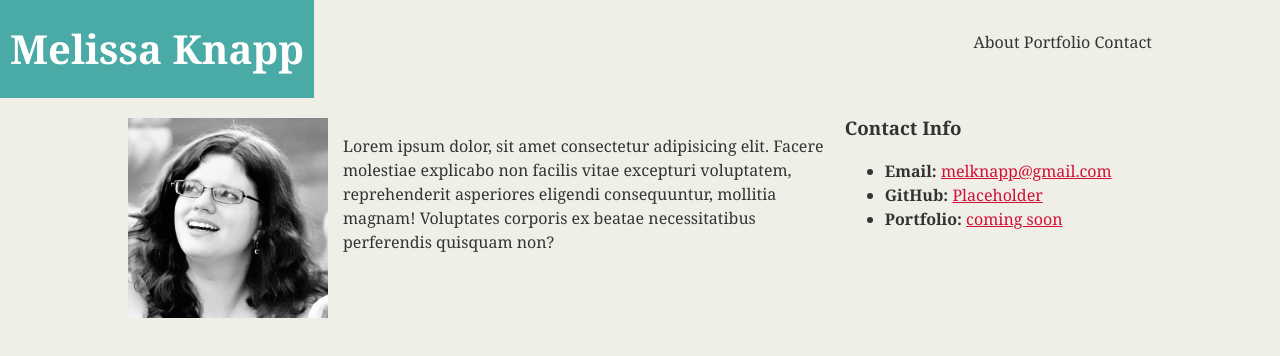
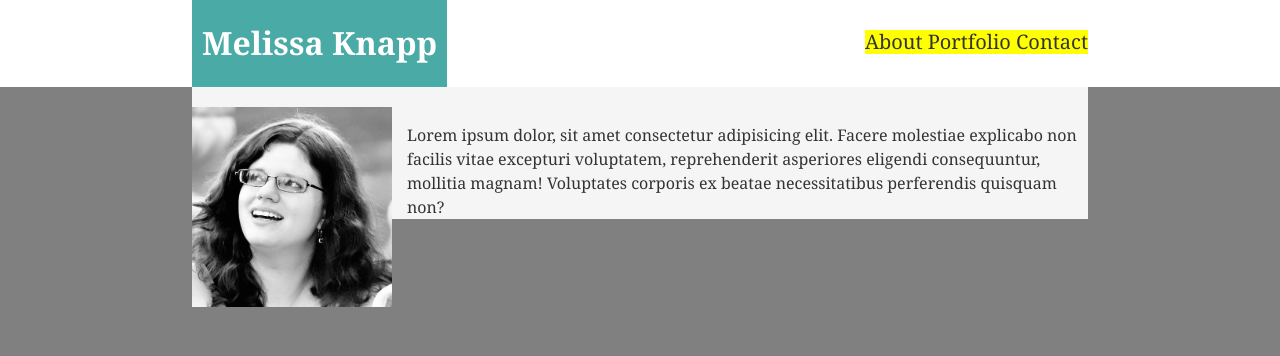
Before and after one commit to MelEKn/Basic-Portfolio, a plain HTML site: page index.html in a window 1280 px wide. Drawn offline with Linux system fonts and the light colour scheme.

Commit message:
getting the formatting of the divs/sections better

```diff
--- a/assets/css/style.css
+++ b/assets/css/style.css
@@ -1,34 +1,49 @@
-header{
 
-}
 
 body{
     margin: 0;
     padding: 0;
-    background-color: #efeee7;
+    /* background-color: #efeee7; */
     font-family: Georgia,"Times New Roman",Times,serif;
     color: #333333;
     line-height: 150%;
+    background-color: gray;
 }
+
+header{
+    /* padding: 40px; */
+    /* margin-bottom: 40px; */
+    /* width: 100%; */
+    background-color: white;
+    /* clear: both; */
+    overflow: auto;
+}
+
 
 h1{
 }
 
 .name{
 
-    background-color: #4aaaa5;
+     background-color: #4aaaa5;
     color: white;
-    font-size: 20px;
     text-align: left;
     padding: 10px;
     float: left;
+    margin-left: 15%;
+    /* margin-bottom: 20%; */
 
 }
 
 .navigate{
+
+    background-color: yellow;
+    /* position: relative; */
     float: right;
+    /* margin-bottom: 10%; */
     margin-top: 30px;
-    margin-right: 10%;
+    margin-right: 15%;
+    font-size: 20px;
 
 }
 
@@ -36,18 +51,15 @@ h2{
     font-size: 24px;
 }
 
-.container{
 
-    clear: both;
-    width: 1024px;
-    margin: 0 auto;
+
+#about-me{
+    padding-top: 20px;
+    /* float: left; */
+    width: 100%;
+    background-color: whitesmoke;
 }
 
-#main-bio{
-    padding-top: 20px;
-    float: left;
-    width: 70%;
-}
 
 #contact-info{
     float: left;
@@ -63,3 +75,21 @@ h2{
 a{
     color: #d21034;
 }
+
+.container{
+
+    clear: both;
+    margin: 0 auto;
+
+    margin-left: 15%;
+    margin-right: 15%;
+    /* background-color: gray; */
+
+}
+
+/* .top{
+    width: 100%;
+    height:
+    background-color: green;
+
+} */
--- a/index.html
+++ b/index.html
@@ -1,25 +1,25 @@
 <!DOCTYPE html>
 <html lang="en">
 <head>
-    <title>Student Bio</title>
+    <title>Portfolio</title>
     <link rel="stylesheet" type="text/css" href="assets/css/style.css">
 </head>
 <body>
     <header>
-        <div class="name">
+            <div class="name">
                 <h1>Melissa Knapp</h1>
-        </div>
+            </div>
 
-        <div class="navigate">
-            About Portfolio Contact
-        </div>
+            <div class="navigate">
+                About Portfolio Contact
+            </div>
 
 
     </header>
 
     <div class="container">
 
-        <section id="main-bio">
+        <section id="about-me">
 
             <!-- Image -->
             <img src="assets/images/PictureOfMel.jpg" id="bio-image" />
@@ -28,7 +28,7 @@
             <p>Lorem ipsum dolor, sit amet consectetur adipisicing elit. Facere molestiae explicabo non facilis vitae excepturi voluptatem, reprehenderit asperiores eligendi consequuntur, mollitia magnam! Voluptates corporis ex beatae necessitatibus perferendis quisquam non?</p>
         </section>
 
-        <section id="contact-info">
+        <!-- <section id="contact-info">
 
             <h3>Contact Info</h3>
                 <ul>
@@ -36,7 +36,7 @@
                     <li><strong>GitHub: </strong><a href="#">Placeholder</a></li>
                     <li><strong>Portfolio: </strong><a href="#">coming soon</a></li>
                 </ul>
-        </section>
+        </section> -->
 
 
     </div>
```
